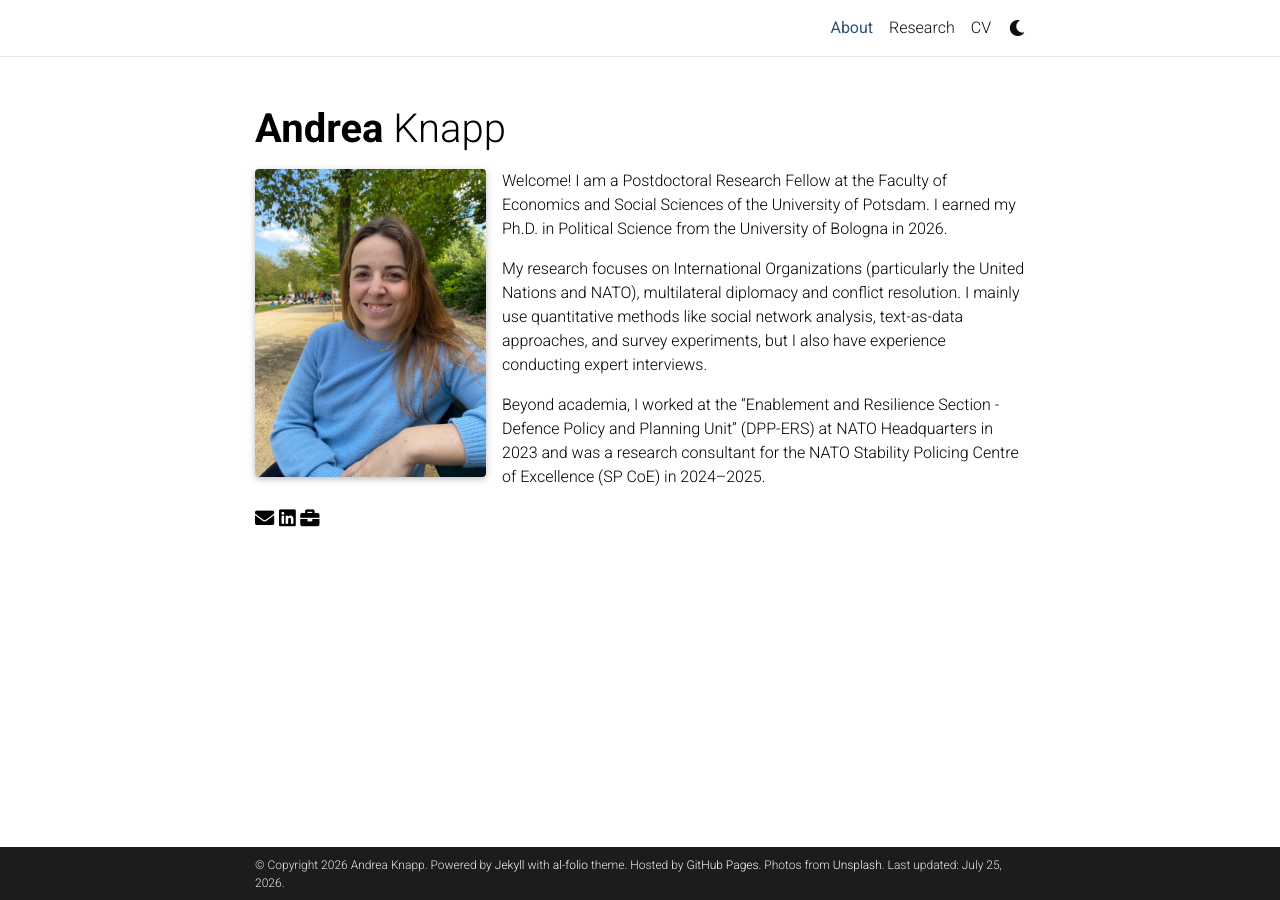
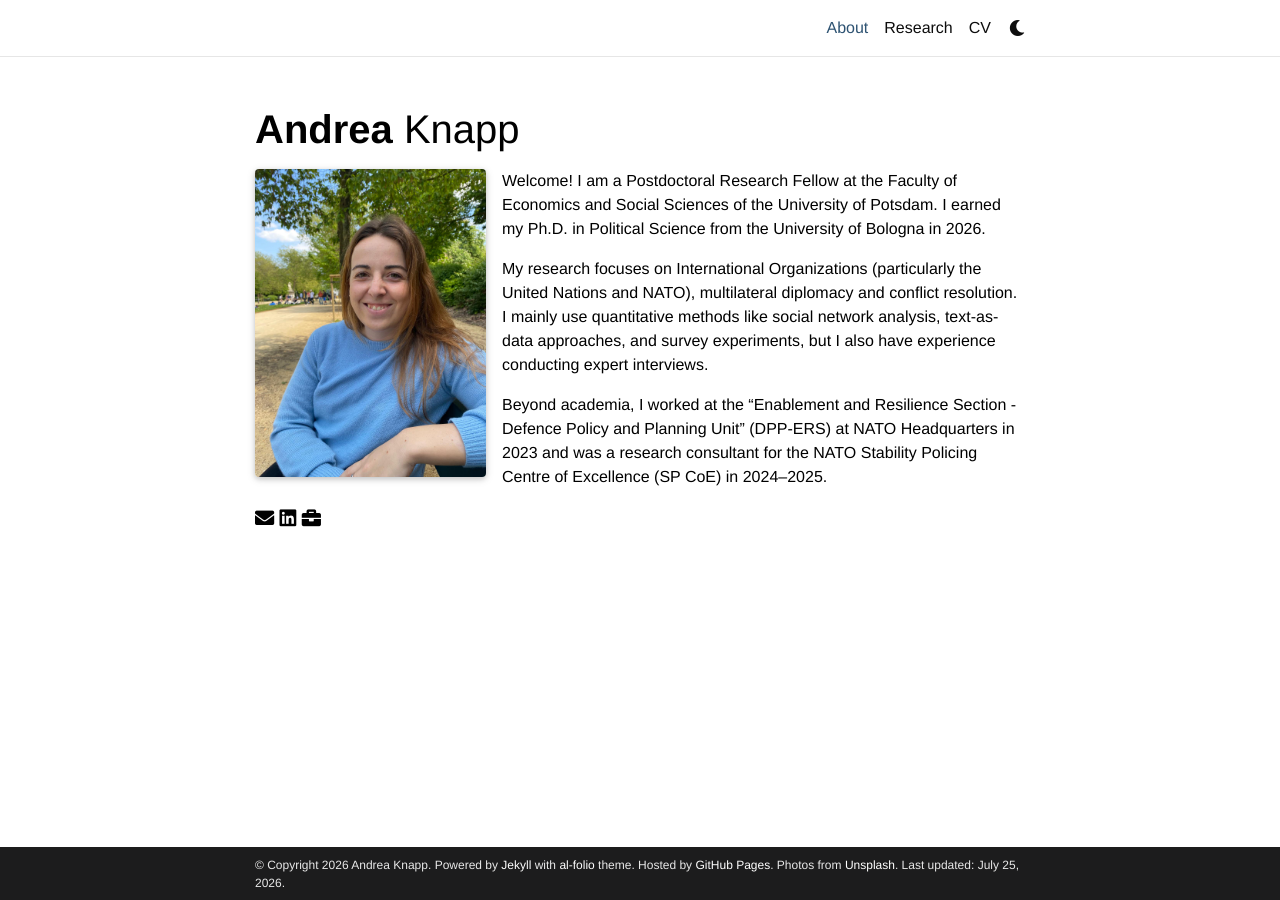
Before and after one commit to andrea-knpp/website, a Jekyll site: the page built from _pages/about.md, in a window 1280 px wide. Built offline with Jekyll 4.4.1, drawn with Linux system fonts in a browser that asks for light colours; full-size pictures stand in for the smaller copies a plugin makes; comment, search, counter and statistics services are not loaded; a style sheet for code colours, icons or effects is not loaded.

Commit message:
Update _base.scss

```diff
--- a/_sass/_base.scss
+++ b/_sass/_base.scss
@@ -859,3 +859,12 @@ pre {
     opacity: 1;
   }
 }
+
+body,
+h1, h2, h3, h4, h5, h6,
+.post-title,
+.navbar-brand,
+.navbar-nav,
+p, li, a {
+  font-family: "Helvetica Neue", Helvetica, Arial, sans-serif;
+}
```
